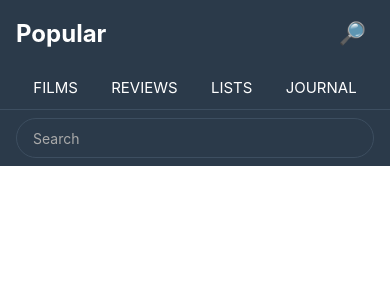
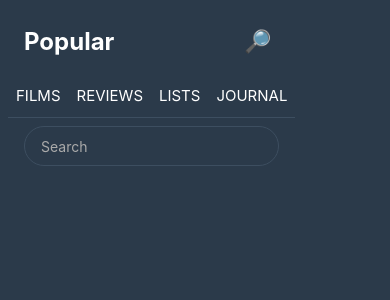
Before and after one commit to tatacost/Trabalho-Individual-React, a React Native app: screen / in a window 390 px wide. Shown: the top 300 px of the page. Built offline with nearby package versions, Linux system fonts and the light colour scheme.

Commit message:
Pronto eu acho ?

```diff
--- /dev/null
+++ b/src/components/Button/styles.ts
@@ -0,0 +1,19 @@
+import { StyleSheet } from 'react-native';
+
+export const styles = StyleSheet.create({
+  button: {
+    backgroundColor: '#aaa',
+    padding: 15,
+    borderRadius: 30,
+    alignItems: 'center',
+  },
+  buttonText: {
+    fontSize: 16,
+    color: '#eee',
+    // backgroundColor: '#aaa',
+    padding: 15,
+    borderRadius: 30,
+    alignItems: "center",
+    marginTop: "auto"
+  },
+});
--- /dev/null
+++ b/src/components/HeaderLB/index.tsx
@@ -0,0 +1,28 @@
+import React from "react";
+import { View, TouchableOpacity, Text } from "react-native";
+import { styles } from "./styles";
+import { SearchInput } from "../../components/SearchInput";
+
+
+export const HeaderLB = () => {
+  return (
+
+    <>
+      <View style={styles.Header}>
+        <Text style={styles.title}>Popular</Text>
+        <TouchableOpacity style={styles.butonBusca} >
+          <Text style={styles.lupa}>🔎</Text>
+        </TouchableOpacity>
+      </View>
+
+      <View style={styles.menus}>
+        <Text style={styles.text}>FILMS</Text>
+        <Text style={styles.text}>REVIEWS</Text>
+        <Text style={styles.text}>LISTS</Text>
+        <Text style={styles.text}>JOURNAL</Text>
+      </View >
+
+      {/* <SearchInput /> */}
+    </>
+  )
+};
--- /dev/null
+++ b/src/components/HeaderLB/styles.ts
@@ -0,0 +1,40 @@
+import { StyleSheet } from "react-native";
+import { Header } from "react-native/Libraries/NewAppScreen";
+
+export const styles = StyleSheet.create({
+
+  Header: {
+    flexDirection: 'row',
+    justifyContent: 'space-between',
+    alignItems: 'center',
+    paddingHorizontal: 16,
+    paddingVertical: 12,
+    backgroundColor: '#2B3A4A',
+  },
+  title: {
+    color: '#fff',
+    fontSize: 24,
+    fontWeight: 'bold',
+  },
+  butonBusca: {
+    padding: 8,
+    borderRadius: 20,
+  },
+  lupa: {
+    color: '#fff',
+    fontSize: 22,
+  },
+  menus: {
+    flexDirection: 'row',
+    justifyContent: 'space-evenly',
+    paddingVertical: 12,
+    borderBottomWidth: 1,
+    borderBottomColor: '#3D4E60',
+    backgroundColor: '#2B3A4A',
+  },
+  text: {
+    color: '#fff',
+    fontSize: 15,
+    marginHorizontal: 8,
+  },
+});
--- /dev/null
+++ b/src/components/SearchInput/index.tsx
@@ -0,0 +1,18 @@
+import React from "react";
+import { View, TextInput } from "react-native";
+import { styles } from "./styles";
+
+
+export const SearchInput = () => {
+  return (
+    <>
+      <View style={styles.searchContainer}>
+        <TextInput
+          style={styles.searchInput}
+          placeholder="Search"
+          placeholderTextColor="#aaa"
+        />
+      </View>
+    </>
+  )
+}
--- /dev/null
+++ b/src/components/SearchInput/styles.ts
@@ -0,0 +1,19 @@
+import { StyleSheet } from "react-native";
+import { Header } from "react-native/Libraries/NewAppScreen";
+
+export const styles = StyleSheet.create({
+  searchContainer: {
+    paddingHorizontal: 16,
+    paddingVertical: 8,
+    backgroundColor: '#2B3A4A',
+  },
+  searchInput: {
+    height: 40,
+    borderColor: '#3D4E60',
+    borderWidth: 1,
+    borderRadius: 20,
+    paddingHorizontal: 16,
+    color: '#fff',
+    backgroundColor: '#2B3A4A',
+  },
+});
--- a/src/screens/LetterBoxScreen/index.tsx
+++ b/src/screens/LetterBoxScreen/index.tsx
@@ -1,6 +1,10 @@
+import React from 'react';
 import { StatusBar } from 'expo-status-bar';
 import { View, Text, Image, TouchableOpacity, TextInput, FlatList } from 'react-native';
 import { styles } from './styles';
+import { SearchInput } from '../../components/SearchInput';
+import { HeaderLB } from '../../components/HeaderLB';
+
 
 const FILMS = [
   { id: 1, image: require('../../assets/filmes/liloStitch.png') },
@@ -17,45 +21,24 @@ const FILMS = [
   { id: 12, image: require('../../assets/filmes/untilDawn.png') },
 ];
 
+//cabecalho do FlatList
+const renderHeader = () => (
+  <>
+    <HeaderLB />
+    <SearchInput />
 
+  </>
+);
+export default function LetterBox() {
 
-
-
-
-export default function LetterBox() {
   return (
-
-    <View >
-      <View style={styles.Header}>
-        <Text style={styles.title}>Popular</Text>
-        <TouchableOpacity style={styles.butonnBusca} >
-          <Text style={styles.lupa}>🔎</Text>
-        </TouchableOpacity>
-      </View>
-
-      <View >
-        <TouchableOpacity style={styles.menus}>
-          <Text style={styles.text}>FILMS</Text>
-          <Text style={styles.text}>REVIEWS</Text>
-          <Text style={styles.text}>LISTS</Text>
-          <Text style={styles.text}>JOURNAL</Text>
-        </TouchableOpacity>
-      </View >
-
-      {/* teste */}
-      <View style={styles.searchContainer}>
-        <TextInput
-          style={styles.searchInput}
-          placeholder="Search"
-          placeholderTextColor="#aaa"
-        />
-      </View>
-
+    <View style={styles.container}>
       <FlatList
         data={FILMS}
         keyExtractor={(item) => item.id.toString()}
         numColumns={3}
         contentContainerStyle={styles.grid}
+        ListHeaderComponent={renderHeader}
         renderItem={({ item }) => (
           <TouchableOpacity style={styles.card}>
             <Image source={item.image} style={styles.image} />
@@ -64,7 +47,7 @@ export default function LetterBox() {
       />
 
 
-    </View >
+    </View>
 
   );
 }
--- a/src/screens/LetterBoxScreen/styles.ts
+++ b/src/screens/LetterBoxScreen/styles.ts
@@ -6,39 +6,7 @@ export const styles = StyleSheet.create({
     flex: 1,
     backgroundColor: '#2B3A4A',
   },
-  Header: {
-    flexDirection: 'row',
-    justifyContent: 'space-between',
-    alignItems: 'center',
-    paddingHorizontal: 16,
-    paddingVertical: 12,
-    backgroundColor: '#2B3A4A',
-  },
-  title: {
-    color: '#fff',
-    fontSize: 24,
-    fontWeight: 'bold',
-  },
-  butonnBusca: {
-    padding: 8,
-    borderRadius: 20,
-  },
-  lupa: {
-    color: '#fff',
-    fontSize: 22,
-  },
-  menus: {
-    flexDirection: 'row',
-    justifyContent: 'space-evenly',
-    paddingVertical: 12,
-    borderBottomWidth: 1,
-    borderBottomColor: '#3D4E60',
-    backgroundColor: '#2B3A4A',
-  },
-  text: {
-    color: '#fff',
-    fontSize: 15,
-  },
+
   grid: {
     flexDirection: 'row',
     flexWrap: 'wrap',
@@ -60,20 +28,5 @@ export const styles = StyleSheet.create({
     height: '100%',
     resizeMode: 'cover',
   },
-  //teste
-  searchContainer: {
-    paddingHorizontal: 16,
-    paddingVertical: 8,
-    backgroundColor: '#2B3A4A',
-  },
-  searchInput: {
-    height: 40,
-    borderColor: '#3D4E60',
-    borderWidth: 1,
-    borderRadius: 20,
-    paddingHorizontal: 16,
-    color: '#fff',
-    backgroundColor: '#2B3A4A',
-  },
 
 });
```
Also changed, not shown: src/components/Button/index.tsx (added, +12 -0 lines), src/screens/SantanderScreen/index.tsx (+3 -4 lines), src/screens/SantanderScreen/styles.ts (+1 -15 lines).
